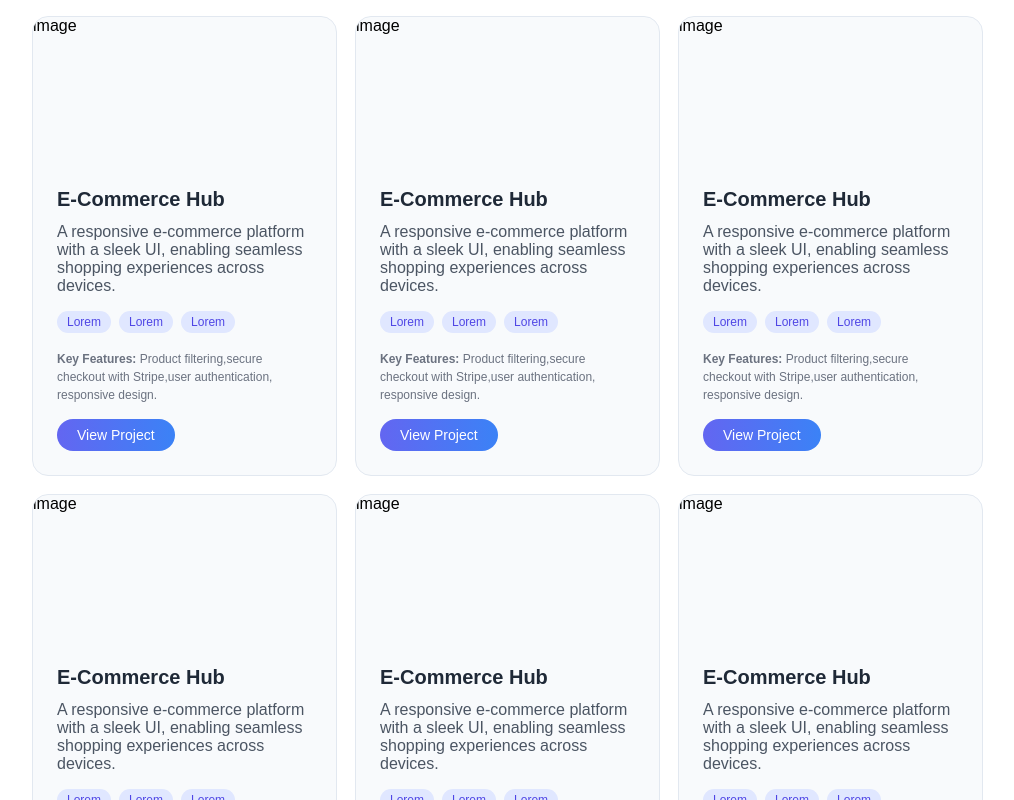
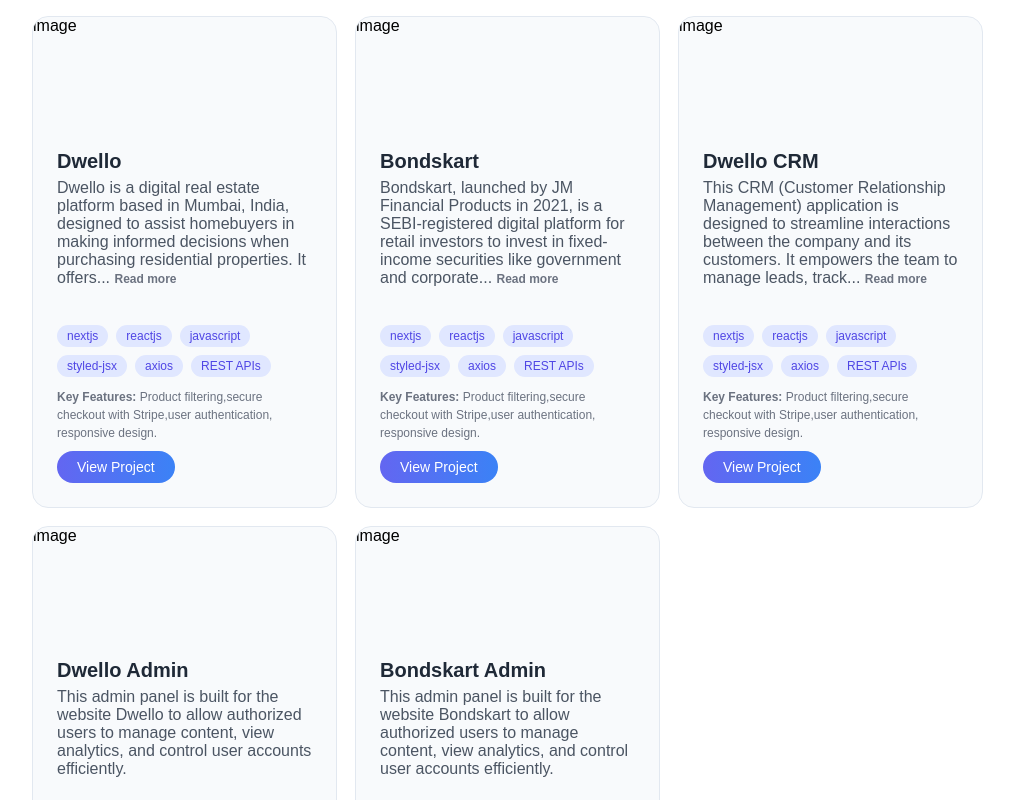
Before and after one commit to PrasannaKumar999/MyPortfolio, a React (Vite) app: page / in a window 1280 px wide. Shown: the part 1720-2520 px from the top of the page, without its empty margins (128-1142 px from the left). Built offline with nearby package versions, Linux system fonts and the light colour scheme.

Commit message:
added project details

```diff
--- a/src/components/ProjectCard.jsx
+++ b/src/components/ProjectCard.jsx
@@ -1,22 +1,47 @@
 import React from "react";
 import { ProjectCardStyles } from "../styles/components/ProjectCardStyles";
+import { useState } from "react";
+import { useEffect } from "react";
 
-export const ProjectCard = () => {
+export const ProjectCard = ({ projectData }) => {
+  const [expanded, setExpanded] = useState(false);
+  const truncatedLength = 25;
+
+  const words = projectData?.description?.split(" ");
+  const isLongText = words.length > truncatedLength;
+  const truncatedText = words.slice(0, truncatedLength).join(" ");
+
+  useEffect(() => {
+    console.log(words.length, "words");
+  }, [words]);
   return (
     <>
       <style>{ProjectCardStyles}</style>
+      {projectData && (
         <div className="cardContainer">
           <div className="imageContainer">image</div>
           <div className="bottomContainer">
-          <div className="projectName">E-Commerce Hub</div>
-          <div className="projectDesc">
-            A responsive e-commerce platform with a sleek UI, enabling seamless
-            shopping experiences across devices.
+            <div className="bottomCard">
+              <div className="projectName">{projectData.name}</div>
+              <div className={`projectDesc`}>
+                <div>
+                  {expanded || !isLongText ? projectData?.description : truncatedText + "... "}
+                  {isLongText && (
+                    <span
+                      className="textReadMore"
+                      onClick={() => setExpanded(!expanded)}
+                    >
+                      {expanded ? "Read less" : "Read more"}
+                    </span>
+                  )}
                 </div>
+              </div>
+            </div>
+            <div className="bottomCard">
               <div className="ProjectTags">
-            <span className="projectTech">Lorem</span>
-            <span className="projectTech">Lorem</span>
-            <span className="projectTech">Lorem</span>
+                {projectData.tech.map((ele) => (
+                  <span className="projectTech">{ele}</span>
+                ))}
               </div>
               <div className="projectFeatures">
                 <span className="textKey">Key Features: </span>
@@ -25,9 +50,18 @@
                 <span className="feature">user authentication, </span>
                 <span className="feature"> responsive design.</span>
               </div>
-          <div className="projectCta">View Project</div>
+              <a
+                href={projectData?.projectLink}
+                target="_blank"
+                rel="noopener noreferrer"
+                className="projectCta"
+              >
+                View Project
+              </a>
             </div>
           </div>
+        </div>
+      )}
     </>
   );
 };
--- a/src/components/Projects.jsx
+++ b/src/components/Projects.jsx
@@ -3,6 +3,7 @@
 import { ProjectCard } from "./ProjectCard";
 import AnimatedCard from "./AnimatedCard";
 import { globalStyles } from "../styles/globalStyles";
+import { projectData } from "../services/projectDataServices";
 
 export const Projects = () => {
   return (
@@ -12,9 +13,9 @@
       <div className="mainGlobalContainer">
         <div className="globalContainerHeader">Projects</div>
         <div className="projectsCardContainer">
-          {[1, 2, 3, 4, 5, 6].map((ele, index) => (
+          {projectData.map((ele, index) => (
             <AnimatedCard key={index}>
-              <ProjectCard />
+              <ProjectCard projectData={ele} />
             </AnimatedCard>
           ))}
         </div>
--- /dev/null
+++ b/src/services/projectDataServices.jsx
@@ -0,0 +1,102 @@
+export const projectData = [
+  {
+    name: "Dwello",
+    description:
+      "Dwello is a digital real estate platform based in Mumbai, India, designed to assist homebuyers in making informed decisions when purchasing residential properties. It offers a comprehensive suite of services, including property listings, expert consultations, and data-driven insights, primarily focusing on the Mumbai and Pune markets.",
+    tech: [
+      "nextjs",
+      "reactjs",
+      "javascript",
+      "styled-jsx",
+      "axios",
+      "REST APIs",
+    ],
+    keyFeatures: [
+      "Product filtering",
+      "secure checkout with Stripe",
+      "user authentication",
+      "responsive design",
+    ],
+    projectLink: "https://dwello.in/",
+  },
+  {
+    name: "Bondskart",
+    description:
+      "Bondskart, launched by JM Financial Products in 2021, is a SEBI-registered digital platform for retail investors to invest in fixed-income securities like government and corporate bonds. It offers a user-friendly interface, educational tools, and high-rated (AA or above) bonds to ensure lower risk. The platform supports secondary market trading for added liquidity. Despite JM Financial facing regulatory action in 2024, Bondskart continues to operate, providing a reliable and secure option for diversifying investment portfolios with stable debt instruments.",
+    tech: [
+      "nextjs",
+      "reactjs",
+      "javascript",
+      "styled-jsx",
+      "axios",
+      "REST APIs",
+    ],
+    keyFeatures: [
+      "Product filtering",
+      "secure checkout with Stripe",
+      "user authentication",
+      "responsive design",
+    ],
+    projectLink: "https://uatv2.bondskart.com/",
+  },
+  {
+    name: "Dwello CRM",
+    description:
+      "This CRM (Customer Relationship Management) application is designed to streamline interactions between the company and its customers. It empowers the team to manage leads, track customer journeys, handle support tickets, and gain valuable insights into sales and marketing activities — all in one centralized dashboard.",
+    tech: [
+      "nextjs",
+      "reactjs",
+      "javascript",
+      "styled-jsx",
+      "axios",
+      "REST APIs",
+    ],
+    keyFeatures: [
+      "Product filtering",
+      "secure checkout with Stripe",
+      "user authentication",
+      "responsive design",
+    ],
+    projectLink: "https://crmapp.dwello.in/dashboard",
+  },
+  {
+    name: "Dwello Admin",
+    description:
+      "This admin panel is built for the website Dwello to allow authorized users to manage content, view analytics, and control user accounts efficiently.",
+    tech: [
+      "nextjs",
+      "reactjs",
+      "javascript",
+      "styled-jsx",
+      "axios",
+      "REST APIs",
+    ],
+    keyFeatures: [
+      "Product filtering",
+      "secure checkout with Stripe",
+      "user authentication",
+      "responsive design",
+    ],
+    projectLink: "https://admin.dwello.in/",
+  },
+  {
+    name: "Bondskart Admin",
+    description:
+      "This admin panel is built for the website Bondskart to allow authorized users to manage content, view analytics, and control user accounts efficiently.",
+    tech: [
+      "nextjs",
+      "reactjs",
+      "javascript",
+      "styled-jsx",
+      "axios",
+      "REST APIs",
+    ],
+    keyFeatures: [
+      "Product filtering",
+      "secure checkout with Stripe",
+      "user authentication",
+      "responsive design",
+    ],
+    projectLink: "https://admin.bondskart.com/login",
+  },
+];
--- a/src/styles/components/ProjectCardStyles.js
+++ b/src/styles/components/ProjectCardStyles.js
@@ -19,6 +19,7 @@
     overflow: hidden;
     transition: transform 0.4s ease, box-shadow 0.4s ease;
     border: 1px solid #e2e8f0;
+    height: 100%;
   }
   .cardContainer:hover {
     transform: scale(1.05);
@@ -33,8 +34,15 @@
   .bottomContainer {
     display: flex;
     flex-direction: column;
-    gap: 16px;
+    justify-content: space-between;
+    /* gap: 30px; */
     padding: 24px;
+    height: 100%;
+  }
+  .bottomCard {
+    display: flex;
+    gap: 10px;
+    flex-direction: column;
   }
   .projectName {
     font-size: 20px;
@@ -47,6 +55,19 @@
     /* line-height: 14px; */
     color: #4b5563;
     font-weight: 400;
+  }
+  .textReadMore {
+    color: #6b7280;
+    font-size: 12px;
+    font-weight: bold;
+    cursor: pointer;
+  }
+  .trunck {
+    display: -webkit-box;
+    -webkit-line-clamp: 5;
+    -webkit-box-orient: vertical;
+    overflow: hidden;
+    text-overflow: ellipsis;
   }
   .ProjectTags {
     display: flex;
@@ -72,6 +93,7 @@
     /* font-weight: bold; */
   }
   .projectCta {
+    all: unset;
     background: linear-gradient(90deg, #6366f1, #3b82f6);
     transition: transform 0.3s ease;
     padding: 8px 20px;
```
Lines whose indentation alone changed are shown as unchanged.
